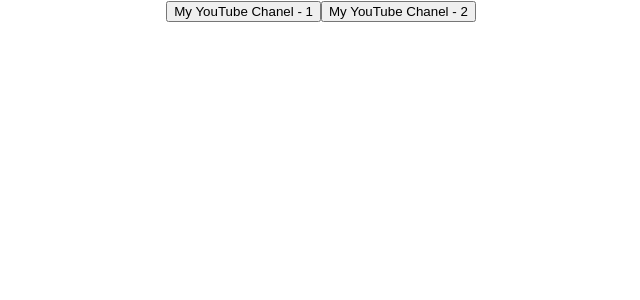
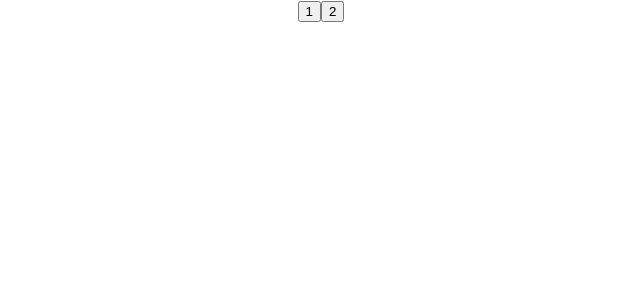
Before and after one commit to ArtyomKub/microtask-button, a React (Create React App) app: page / in a window 1280 px wide. Shown: the top 300 px of the page, without its empty margins (319-959 px from the left). Built offline with nearby package versions, Linux system fonts and the light colour scheme.

Commit message:
Create a new button (1,2)

```diff
--- a/src/App.tsx
+++ b/src/App.tsx
@@ -11,16 +11,20 @@
     //     console.log('ALLA')
     // }
 
-    const onClickHandler = (name: string) => {
-        console.log(name)
-    }
+    // const onClickHandler = (name: string) => {
+    //     console.log(name)
+    // }
 
 
     return (
         <div className="App">
             {/*<button onClick={(event)=>{console.log('Hello')}}>First</button>*/}
-            <button onClick={()=>{onClickHandler('IVAN')}}>My YouTube Chanel - 1</button>
-            <button onClick={()=>{onClickHandler('ALLA')}}>My YouTube Chanel - 2</button>
+            {/*<button onClick={(event)=>{onClickHandler('IVAN')}}>My YouTube Chanel - 1</button>*/}
+            {/*<button onClick={(event)=>{onClickHandler('ALLA')}}>My YouTube Chanel - 2</button>*/}
+
+            <button>1</button>
+            <button>2</button>
+
         </div>
     );
 }
```
